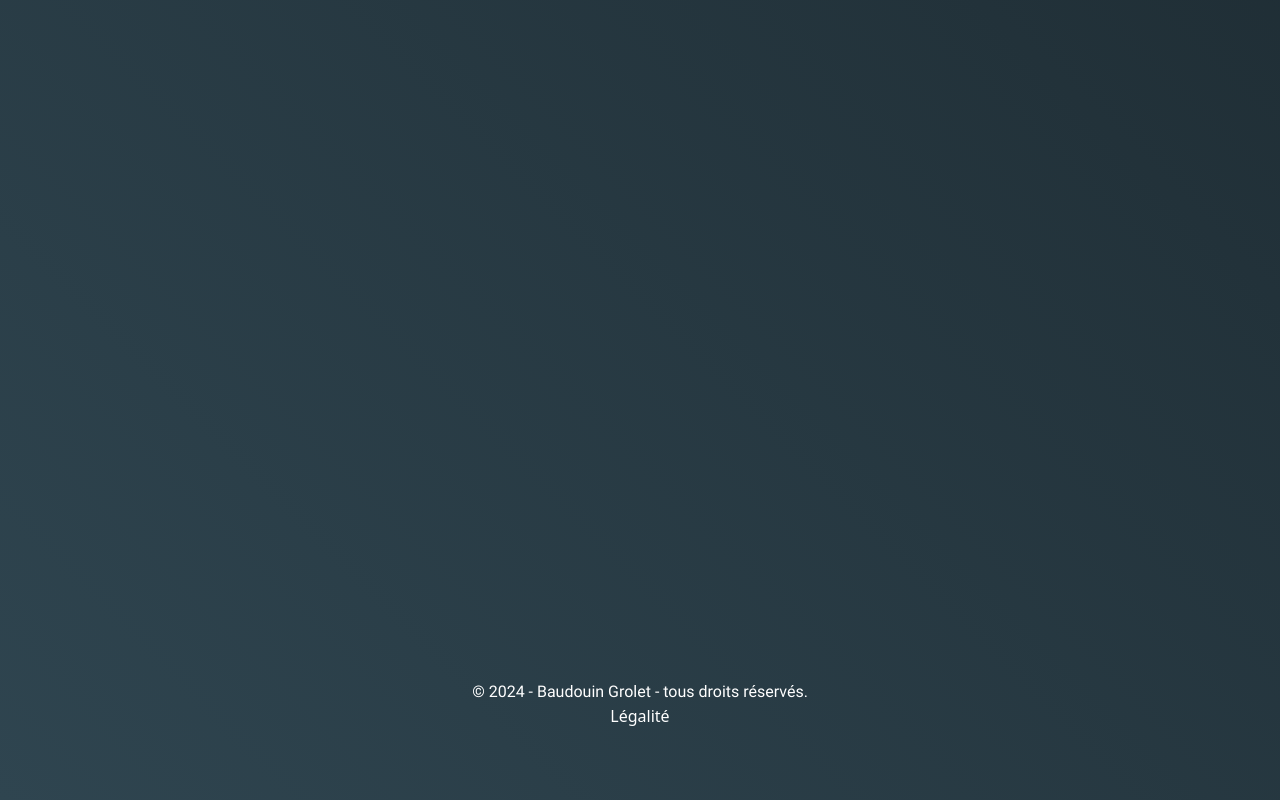
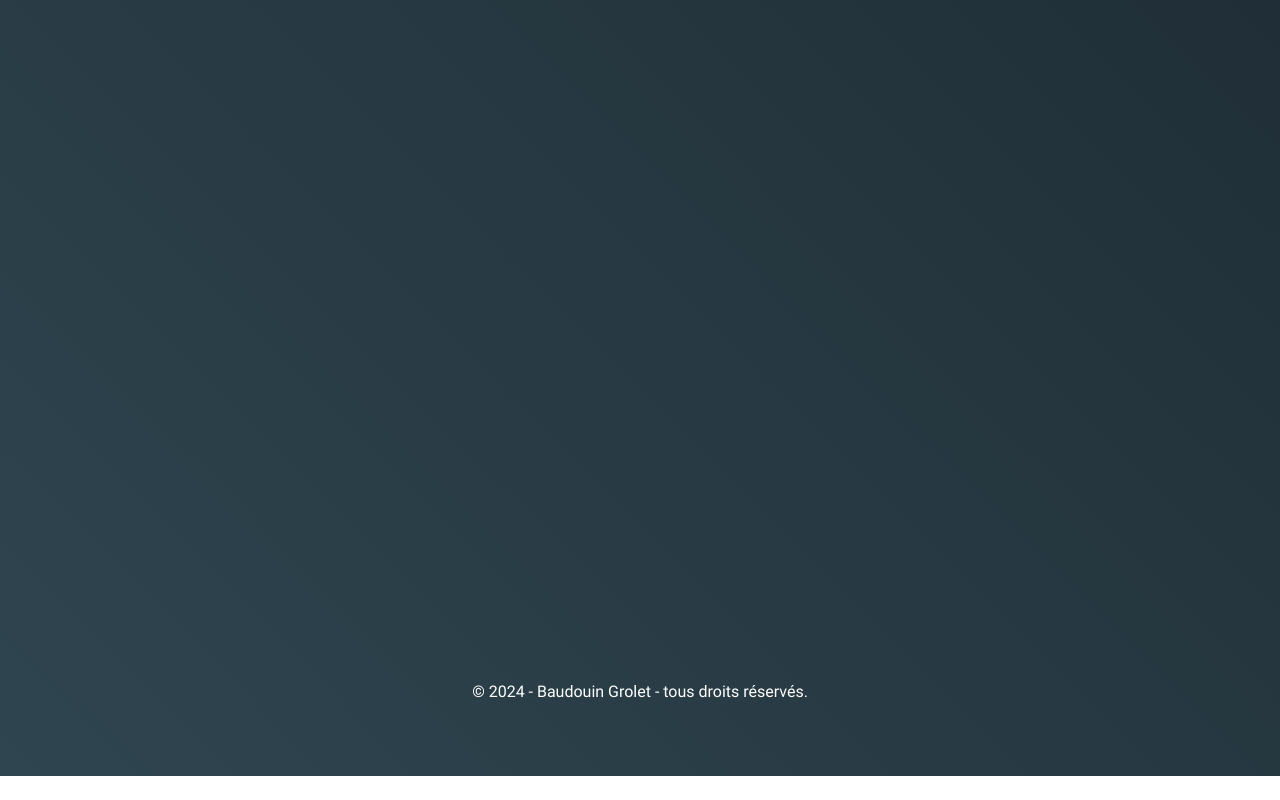
Before and after one commit to BavouilleDev/portfolio, a plain HTML site: page index.html in a window 1280 px wide. Shown: the part 4376-5176 px from the top of the page. After the commit the page ends 5152 px from the top, so only its background shows below. Drawn offline with nearby package versions, Linux system fonts and the light colour scheme.

Commit message:
Update index.html
removed about.html

```diff
--- a/index.html
+++ b/index.html
@@ -192,7 +192,6 @@
 
     <div id="footer" class="mb-0 w-full py-4 text-center">
         <p class="text-white">&copy; 2024 - Baudouin Grolet - tous droits réservés.</p>
-        <a href="about.html" class="text-white hover:underline no-underline">Légalité</a>
     </div>
 
 
```
